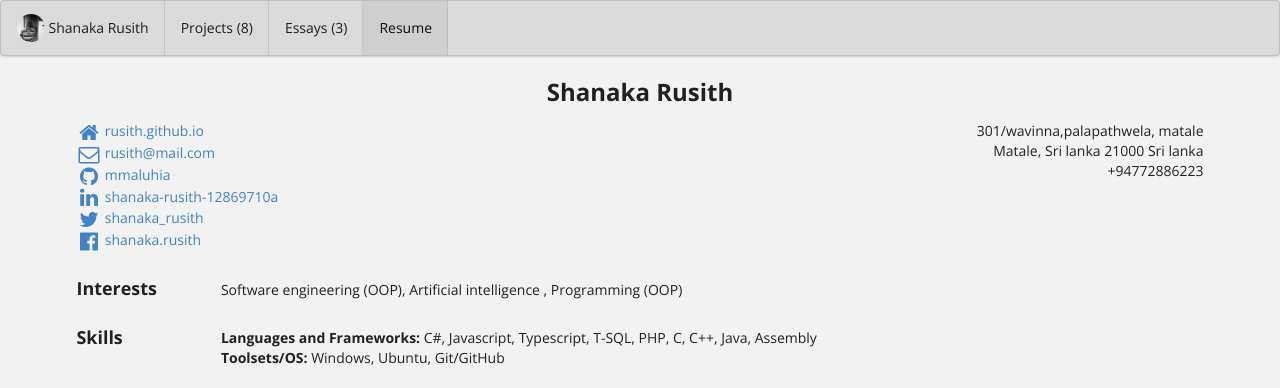
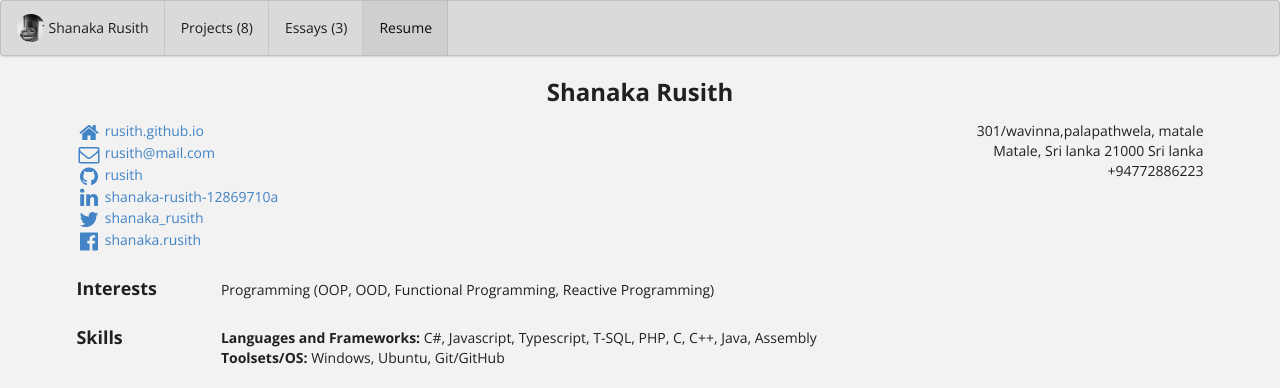
Before and after one commit to rusith/rusith.github.io, a Jekyll site: the page built from bio/index.html, in a window 1280 px wide. Shown: the top 388 px of the page. Built offline with Jekyll 4.4.1, drawn with Linux system fonts in a browser that asks for light colours.

Commit message:
Bio update

```diff
--- a/_data/bio.json
+++ b/_data/bio.json
@@ -16,7 +16,7 @@
         },
         "profiles": [{
                 "network": "github",
-                "username": "mmaluhia",
+                "username": "rusith",
                 "url": "http://github.com/rusith"
             },
             {
@@ -37,22 +37,14 @@
         ]
     },
     "interests": [{
-            "name": "Software engineering",
-            "keywords": [
-                "OOP"
-            ]
-        },
-        {
-            "name": "Artificial intelligence",
-            "keywords": []
-        },
-        {
-            "name": "Programming",
-            "keywords": [
-                "OOP"
-            ]
-        },
-    ],
+        "name": "Programming",
+        "keywords": [
+            "OOP",
+            "OOD",
+            "Functional Programming",
+            "Reactive Programming"
+        ]
+    }],
     "skills": [{
             "name": "Languages and Frameworks",
             "level": "",
@@ -65,7 +57,7 @@
                 "C",
                 "C++",
                 "Java",
-                "Assembly",
+                "Assembly"
             ]
         },
         {
```
